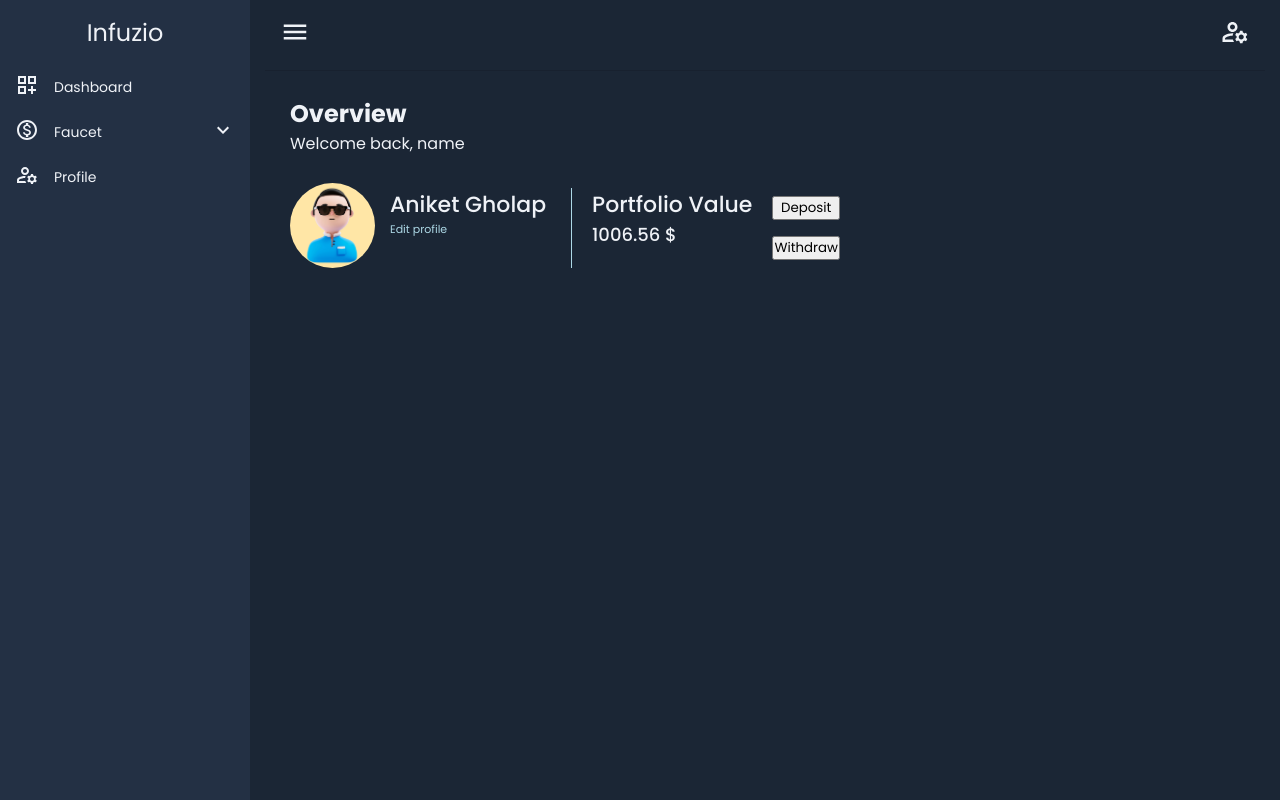
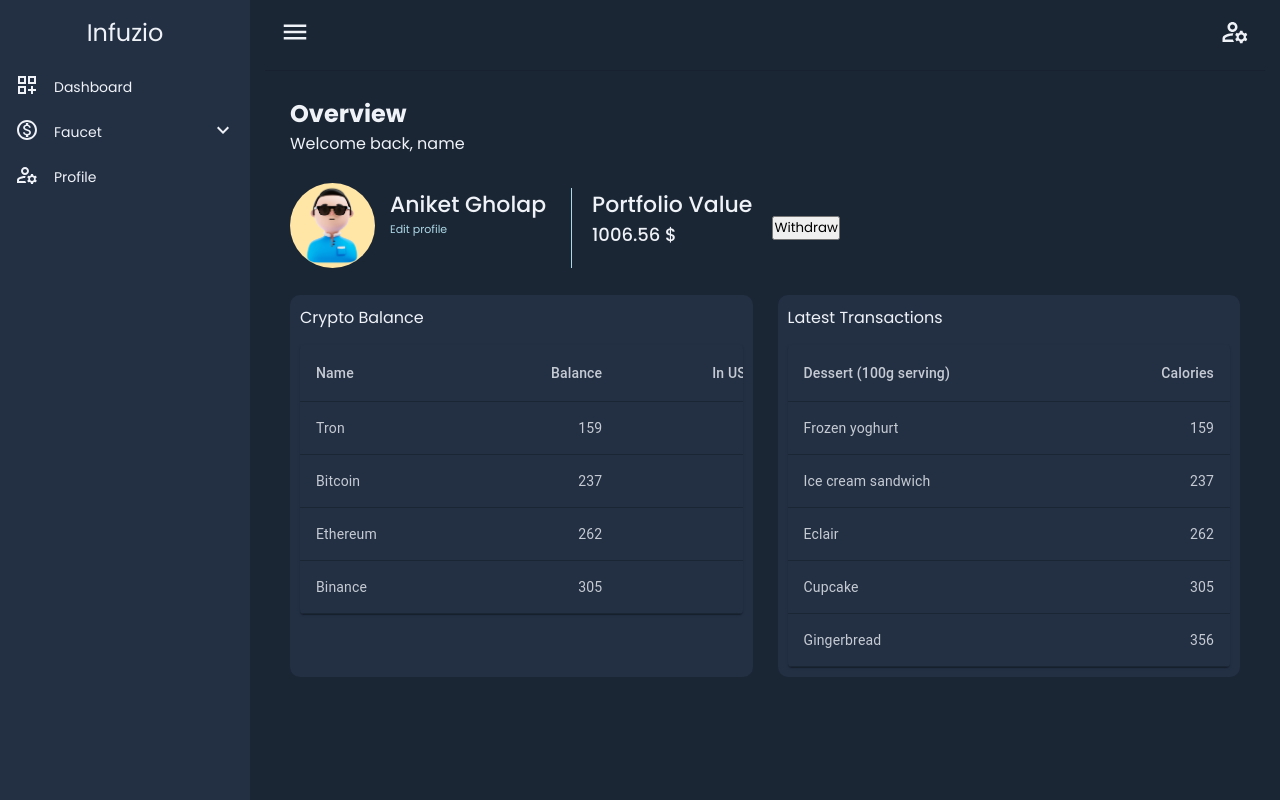
Before and after one commit to Aniket1108/FE-infuzio, a React (Create React App) app: page /dashboard in a window 1280 px wide. Built offline with nearby package versions, Linux system fonts and the light colour scheme.

Commit message:
make tables for balance and history

```diff
--- a/package.json
+++ b/package.json
@@ -7,6 +7,7 @@
     "@emotion/styled": "^11.11.0",
     "@mui/icons-material": "^5.14.9",
     "@mui/material": "^5.14.9",
+    "@mui/x-data-grid": "^6.14.0",
     "@testing-library/jest-dom": "^5.17.0",
     "@testing-library/react": "^13.4.0",
     "@testing-library/user-event": "^13.5.0",
--- a/src/index.css
+++ b/src/index.css
@@ -10,3 +10,24 @@
   text-decoration: none;
   color: inherit;
 }
+
+/* Styling the scrollbar */
+::-webkit-scrollbar {
+  width: 12px; /* Width of the scrollbar */
+}
+
+/* Styling the scrollbar thumb */
+::-webkit-scrollbar-thumb {
+  background: #888; /* Color of the scrollbar thumb */
+  border-radius: 6px; /* Rounded corners for the thumb */
+}
+
+/* Styling the scrollbar track */
+::-webkit-scrollbar-track {
+  background: #f1f1f1; /* Color of the scrollbar track */
+}
+
+/* Optional: Hover effect on the thumb */
+::-webkit-scrollbar-thumb:hover {
+  background: #555; /* Color on hover */
+}
--- a/src/pages/dashboard/dashboard.scss
+++ b/src/pages/dashboard/dashboard.scss
@@ -2,7 +2,7 @@
 
 #dashboard__layout {
     display: flex;
-    height: 100vh;
+    min-height: 100vh;
 
     @include themify($themes) {
         background: themed('colorBackground');
--- /dev/null
+++ b/src/pages/dashboard/dashboardPages/overview/Crypto_balance.js
@@ -0,0 +1,66 @@
+import * as React from 'react';
+import Table from '@mui/material/Table';
+import TableBody from '@mui/material/TableBody';
+import TableCell from '@mui/material/TableCell';
+import TableContainer from '@mui/material/TableContainer';
+import TableHead from '@mui/material/TableHead';
+import TableRow from '@mui/material/TableRow';
+import Paper from '@mui/material/Paper';
+
+const Crypto_balance = () => {
+  return (
+    <div id='crypto__balance'>
+      <div>
+        Crypto Balance
+      </div>
+      <div className='balance__table'>
+        <TableContainer component={Paper} sx={{ backgroundColor: 'transparent' }}>
+          <Table sx={{ minWidth: 650, color: `#fff` }} aria-label="simple table">
+            <TableHead>
+              <TableRow>
+                <TableCell
+                  className='table__row'
+                >
+                  Name</TableCell>
+                <TableCell align="right" className='table__row'>
+                  Balance</TableCell>
+                <TableCell align="right" className='table__row'>
+                  In USD&nbsp;($)</TableCell>
+                <TableCell align="right" className='table__row'>
+                  Price&nbsp;($)</TableCell>
+              </TableRow>
+            </TableHead>
+            <TableBody>
+              {rows.map((row) => (
+                <TableRow
+                  key={row.name}
+                  sx={{ '&:last-child td, &:last-child th': { border: 0 } }}
+                >
+                  <TableCell component="th" scope="row" className='table__row'>
+                    {row.name}
+                  </TableCell>
+                  <TableCell align="right" className='table__row'>{row.calories}</TableCell>
+                  <TableCell align="right" className='table__row'>{row.fat}</TableCell>
+                  <TableCell align="right" className='table__row'>{row.carbs}</TableCell>
+                </TableRow>
+              ))}
+            </TableBody>
+          </Table>
+        </TableContainer>
+      </div>
+    </div>
+  )
+}
+
+export default Crypto_balance
+
+function createData(name, calories, fat, carbs, protein) {
+  return { name, calories, fat, carbs, protein };
+}
+
+const rows = [
+  createData('Tron', 159, 6.0, 24, 4.0),
+  createData('Bitcoin', 237, 9.0, 37, 4.3),
+  createData('Ethereum', 262, 16.0, 24, 6.0),
+  createData('Binance', 305, 3.7, 67, 4.3),
+];
--- /dev/null
+++ b/src/pages/dashboard/dashboardPages/overview/Latest_transaction_history.js
@@ -0,0 +1,62 @@
+
+import * as React from 'react';
+import Table from '@mui/material/Table';
+import TableBody from '@mui/material/TableBody';
+import TableCell from '@mui/material/TableCell';
+import TableContainer from '@mui/material/TableContainer';
+import TableHead from '@mui/material/TableHead';
+import TableRow from '@mui/material/TableRow';
+import Paper from '@mui/material/Paper';
+
+const Latest_transaction_history = () => {
+  return (
+    <div id='transactions__history'>
+      <div>
+        Latest Transactions
+      </div>
+      <div className='transactions__table'>
+        <TableContainer component={Paper} sx={{ backgroundColor: 'transparent' }}>
+          <Table sx={{ minWidth: 300 }} aria-label="simple table">
+            <TableHead>
+              <TableRow>
+                <TableCell className='table__row'>Dessert (100g serving)</TableCell>
+                <TableCell align="right" className='table__row'>Calories</TableCell>
+              </TableRow>
+            </TableHead>
+            <TableBody>
+              {rows.map((row) => (
+                <TableRow
+                  key={row.name}
+                  sx={{ '&:last-child td, &:last-child th': { border: 0 } }}
+                >
+                  <TableCell component="th" scope="row" className='table__row'>
+                    {row.name}
+                  </TableCell>
+                  <TableCell align="right" className='table__row'>{row.calories}</TableCell>
+                </TableRow>
+              ))}
+            </TableBody>
+          </Table>
+        </TableContainer>
+      </div>
+    </div >
+  )
+}
+
+export default Latest_transaction_history
+
+
+
+
+
+function createData(name, calories, fat, carbs, protein) {
+  return { name, calories, fat, carbs, protein };
+}
+
+const rows = [
+  createData('Frozen yoghurt', 159, 6.0, 24, 4.0),
+  createData('Ice cream sandwich', 237, 9.0, 37, 4.3),
+  createData('Eclair', 262, 16.0, 24, 6.0),
+  createData('Cupcake', 305, 3.7, 67, 4.3),
+  createData('Gingerbread', 356, 16.0, 49, 3.9),
+];
--- a/src/pages/dashboard/dashboardPages/overview/Top_card.js
+++ b/src/pages/dashboard/dashboardPages/overview/Top_card.js
@@ -25,7 +25,7 @@
                 </div>
 
                 <div className='wallet__buttons'>
-                    <button>Deposit</button>
+                    {/* <button>Deposit</button> */}
                     <button>Withdraw</button>
                 </div>
             </div>
--- a/src/pages/dashboard/dashboardPages/overview/index.js
+++ b/src/pages/dashboard/dashboardPages/overview/index.js
@@ -1,6 +1,8 @@
 import React from 'react'
 
 import Top_card from './Top_card'
+import Crypto_balance from './Crypto_balance'
+import Latest_transaction_history from './Latest_transaction_history'
 
 import './overview.scss'
 const index = () => {
@@ -14,6 +16,11 @@
       </div>
 
       <Top_card />
+
+      <div id='page__middle'>
+        <Crypto_balance />
+        <Latest_transaction_history />
+      </div>
     </div>
   )
 }
--- a/src/pages/dashboard/dashboardPages/overview/overview.scss
+++ b/src/pages/dashboard/dashboardPages/overview/overview.scss
@@ -1,3 +1,5 @@
+@import 'assets/styles/theme_variables.scss';
+
 #overview__main {
 
 
@@ -7,6 +9,7 @@
         display: flex;
 
         padding: 7px 0;
+        margin-bottom: 20px;
 
         .user__details {
             display: flex;
@@ -64,4 +67,67 @@
         }
 
     }
+
+    @media (max-width: 719px) {
+        #top__card {
+            flex-direction: column;
+
+            .user__details {
+                display: none;
+            }
+
+            .portfolio__value {
+                border: none;
+                padding-left: 0;
+            }
+        }
+    }
+
+
+    #page__middle {
+        display: grid;
+        grid-template-columns: repeat(auto-fit, minmax(300px, 1fr));
+        grid-gap: 25px;
+
+        .table__row{
+            @include themify($themes) {
+                border-bottom: 1px solid themed('colorBackground');;
+                color: themed('colorText');
+            }
+            opacity: 0.8;
+        }
+
+        #crypto__balance {
+            padding: 10px;
+            border-radius: 10px;
+
+            @include themify($themes) {
+                background: themed('colorContainer');
+                color: themed('colorText');
+            }
+
+            .balance__table {
+                margin-top: 15px;
+
+            }
+        }
+
+        #transactions__history {
+            padding: 10px;
+            border-radius: 10px;
+
+            @include themify($themes) {
+                background: themed('colorContainer');
+                color: themed('colorText');
+            }
+
+            .transactions__table {
+                margin-top: 15px;
+            }
+        }
+    }
+
+    @media (max-width: 719px) {
+        #page__middle {}
+    }
 }
```
Also changed, not shown: 1 other file (tests, documents, lock files or other folders).
